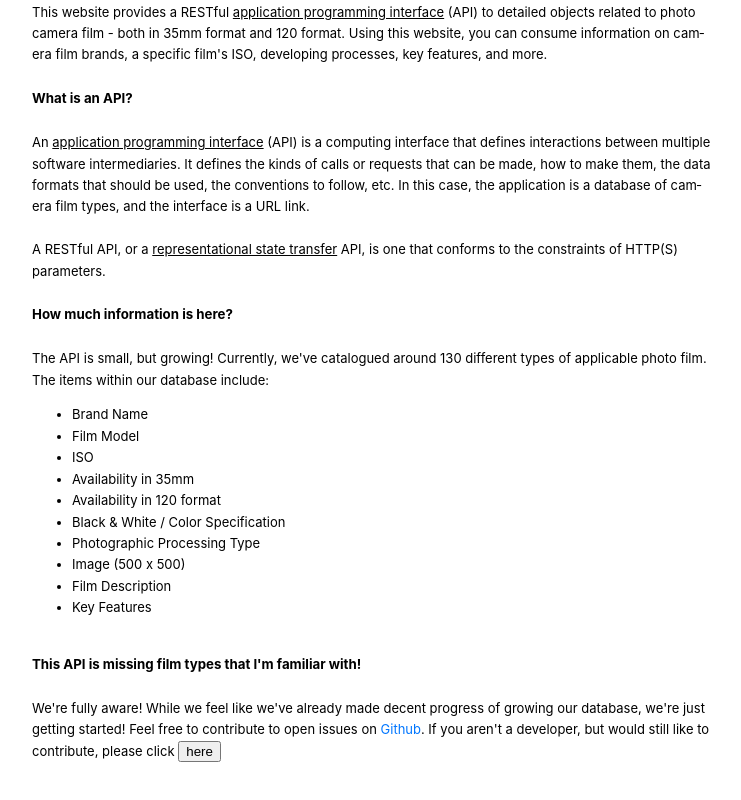
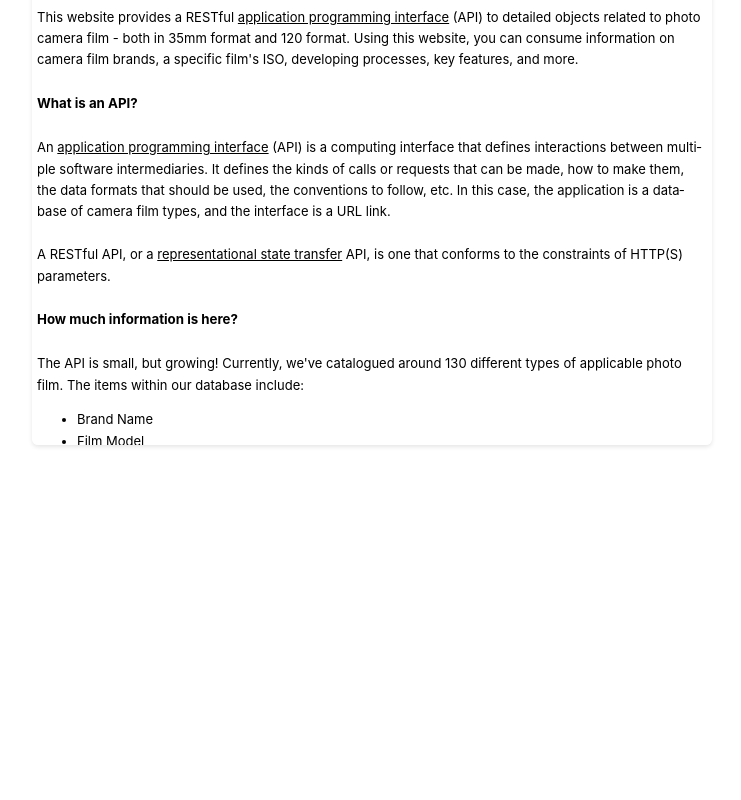
Before and after one commit to jordanwhunter/filmdexapi-v2, a Svelte app: page / in a window 1280 px wide. Shown: the part 1041-1841 px from the top of the page, without its empty margins (268-1009 px from the left). After the commit the page ends 1566 px from the top, so only its background shows below. Built offline with nearby package versions, Linux system fonts and the light colour scheme; no server answers.

Commit message:
Refactor

```diff
--- a/src/App.svelte
+++ b/src/App.svelte
@@ -48,16 +48,8 @@
     grid-gap: 8px;
   }
 
-  .italic {
-    font-style: italic;
-  }
-
   .left-align {
     text-align: left;
-  }
-
-  .lighter {
-    font-weight: lighter;
   }
 
   .smaller {
@@ -97,29 +89,7 @@
 </Modal>
 <main>
   <Title />
-  <!-- <section>
-      <h2>
-        <span class='underline'>The Film API</span>
-        <br>
-        <span class='italic smaller'>
-          A RESTful Camera Film API <br>
-          Cataloging 130+ different 35mm / 120 format film types and counting!
-        </span>
-      </h2>
-  </section> -->
   <API />
-  <!-- <section>
-    <h4 class='italic'>
-    Direct link to results:
-      <a
-        href='https://filmapi.vercel.app/api/films'
-        target='_blank'
-        rel='noreferrer noopener'
-      >
-        https://filmapi.vercel.app/api/films
-      </a>
-    </h4>
-  </section> -->
   <br />
   <section>
     <p class='smaller'>(Scroll for overview of API's contents)</p>
@@ -154,36 +124,11 @@
     </div>
   </section>
   <h4 class='underline left-align'>About</h4>
-  <About />
-    <!-- <h5>What is this?</h5>
-    <p class='smaller'>
-      This website provides a RESTful <span class='underline'>application programming interface</span> (API) to detailed objects related to photo camera film - both in 35mm format and 120 format. Using this website, you can consume information on camera film brands, a specific film's ISO, developing processes, key features, and more.
-    </p>
-    <h5>What is an API?</h5>
-    <p class='smaller'>
-      An <span class='underline'>application programming interface</span> (API) is a computing interface that defines interactions between multiple software intermediaries. It defines the kinds of calls or requests that can be made, how to make them, the data formats that should be used, the conventions to follow, etc. In this case, the application is a database of camera film types, and the interface is a URL link. <br><br>
-      A RESTful API, or a <span class='underline'>representational state transfer</span> API, is one that conforms to the constraints of HTTP(S) parameters.
-    </p>
-    <h5>How much information is here?</h5>
-    <p class='smaller'>
-      The API is small, but growing! Currently, we've catalogued around 130 different types of applicable photo film. The items within our database include:
-    </p>
-    <ul class='smaller'>
-      <li>Brand Name</li>
-      <li>Film Model</li>
-      <li>ISO</li>
-      <li>Availability in 35mm</li>
-      <li>Availability in 120 format</li>
-      <li>Black & White / Color Specification</li>
-      <li>Photographic Processing Type</li>
-      <li>Image (500 x 500)</li>
-      <li>Film Description</li>
-      <li>Key Features</li>
-    </ul> -->
-  <section class='left-align'>
+  <div class='container left-align'>
+    <About />
     <h5>This API is missing film types that I'm familiar with!</h5>
     <p class='smaller'>
-      We're fully aware! While we feel like we've already made decent progress of growing our database, we're just getting started! Feel free to contribute to open issues on <a href='https://github.com/jordanwhunter/filmdexapi-v2' target='_blank'>Github</a>. If you aren't a developer, but would still like to contribute, please click <button on:click={toggleModal}>here</button>
+      We're fully aware! While we feel like we've already made decent progress of growing our database, we're just getting started! Feel free to contribute to open issues on <a href='https://github.com/jordanwhunter/filmdexapi-v2' target='_blank'>Github</a>. If you aren't a developer, but would still like to contribute, please click <button on:click={toggleModal}>here</button> please note: submitting a film type does not guarantee that it will be added to the API's database.
     </p>
-  </section>
+  </div>
 </main>
```
